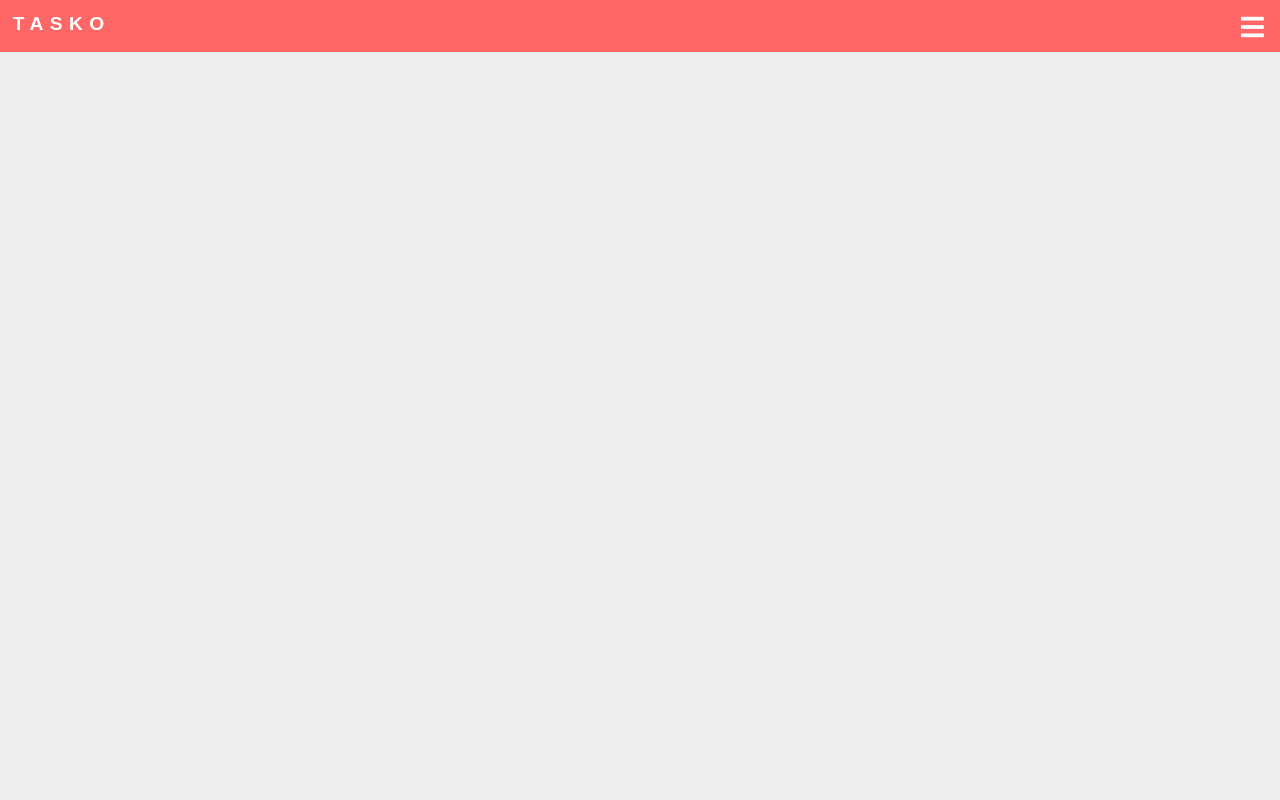
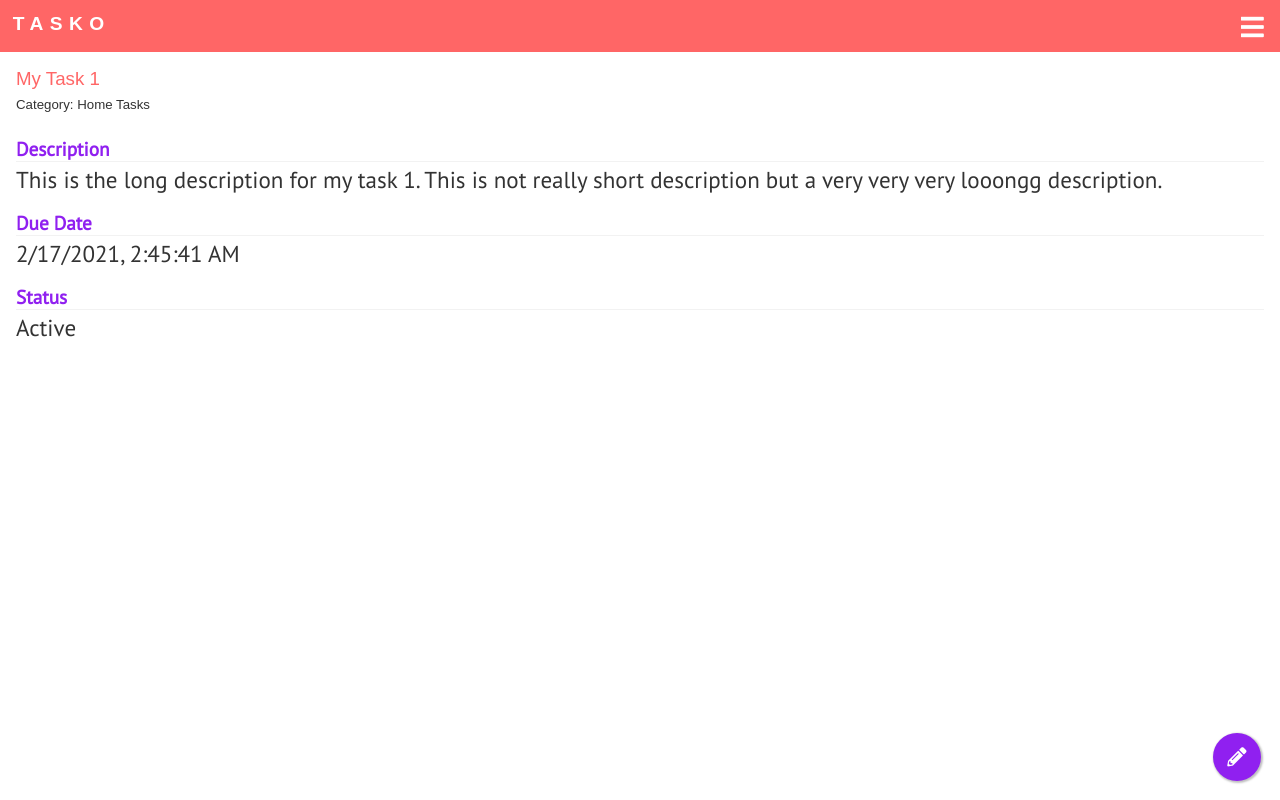
Before and after one commit to cod3rboy/tasko, a Vue app: page /tasks/task1 in a window 1280 px wide. Built offline with nearby package versions, Linux system fonts and the light colour scheme; a web font is replaced by a local one.

Commit message:
Change Log:- 1. Added TaskDetail page. 2. Added route for task detail page.

```diff
--- a/src/components/tasks/TaskList.vue
+++ b/src/components/tasks/TaskList.vue
@@ -4,6 +4,7 @@
       v-for="task in tasks"
       :key="task.id"
       :task-item="task"
+      @item-click="openTaskItem"
     ></task-list-item>
   </transition-group>
 </template>
@@ -15,6 +16,11 @@ export default {
   props: ["categoryId", "tasks"],
   components: {
     TaskListItem,
+  },
+  methods: {
+    openTaskItem(taskItem) {
+      console.log(taskItem);
+    },
   },
 };
 </script>
--- a/src/components/tasks/TaskListItem.vue
+++ b/src/components/tasks/TaskListItem.vue
@@ -1,13 +1,13 @@
 <template>
   <li>
     <base-card padding="0">
-      <div class="flex-container">
+      <div class="flex-container" @click="$emit('item-click', taskItem)">
         <base-checkbox
           :checked="taskItem.finished"
           @check-change="setTaskStatus"
           @click.stop
         ></base-checkbox>
-        <div class="detail" tabindex="0">
+        <div class="detail">
           <div class="title">{{ taskItem.title }}</div>
           <div class="date">Due Date : {{ dueDate }}</div>
         </div>
@@ -18,6 +18,7 @@
 
 <script>
 export default {
+  emits: ["item-click"],
   props: ["taskItem"],
   computed: {
     dueDate() {
@@ -57,6 +58,7 @@ export default {
 }
 .flex-container > .detail {
   flex: 1 1 auto;
+  outline: none;
 }
 .detail .title {
   color: var(--color-accent);
--- a/src/components/ui/BaseFloatButton.vue
+++ b/src/components/ui/BaseFloatButton.vue
@@ -67,6 +67,7 @@ export default {
   overflow: hidden;
   outline: none;
   box-shadow: 1px 1px 2px 1px rgba(0, 0, 0, 0.25);
+  cursor: pointer;
 }
 .fab:hover {
   filter: brightness(1.2);
--- a/src/pages/NewTask.vue
+++ b/src/pages/NewTask.vue
@@ -34,7 +34,7 @@
           {{ dateValidation.invalidMessage }}
         </p>
       </div>
-      <base-float-button alt-text="Create" icon-code="f0c7"></base-float-button>
+      <base-float-button alt-text="Save Task" icon-code="f0c7"></base-float-button>
     </form>
   </base-page>
 </template>
--- /dev/null
+++ b/src/pages/TaskDetail.vue
@@ -0,0 +1,78 @@
+<template>
+  <base-page :title="task.title" :subtitle="subtitle">
+    <div class="field">
+      <label>Description</label>
+      <div class="value" v-if="task.description !== ''">
+        {{ task.description }}
+      </div>
+      <div class="value" v-else>
+        <i>No Description</i>
+      </div>
+    </div>
+    <div class="field">
+      <label>Due Date</label>
+      <div class="value">{{ dueDate }}</div>
+    </div>
+    <div class="field">
+      <label>Status</label>
+      <div class="value">{{ taskStatus }}</div>
+    </div>
+    <base-float-button
+      alt-text="Edit Task"
+      icon-code="f303"
+    ></base-float-button>
+  </base-page>
+</template>
+
+<script>
+export default {
+  props: ["taskId"],
+  data() {
+    // Initializing task and category
+    const task = this.$store.getters["task/tasks"].find(
+      (t) => t.id === this.taskId
+    );
+    const category = this.$store.getters["category/categories"].find(
+      (c) => c.id === task.category
+    );
+    return {
+      task,
+      category,
+    };
+  },
+  computed: {
+    subtitle() {
+      return "Category: " + this.category.name;
+    },
+    dueDate() {
+      return new Date(this.task.dueDate).toLocaleString();
+    },
+    taskStatus() {
+      const now = new Date().getTime();
+      if (this.task.finished) {
+        return "Finished";
+      } else if (this.task.dueDate > now) {
+        return "Active";
+      } else {
+        return "Missed";
+      }
+    },
+  },
+};
+</script>
+
+<style scoped>
+.field:not(:first-child) {
+  margin: 0.8em 0;
+}
+.field > label {
+  font-size: 1.5rem;
+  color: var(--color-accent);
+  font-weight: bold;
+}
+.field > .value {
+  font-size: 1.8rem;
+  padding: 0.25rem 0.25rem 0.25rem 0;
+  border-top: 1px solid rgba(0,0,0,0.05);
+}
+</style>
--- a/src/router.js
+++ b/src/router.js
@@ -4,6 +4,7 @@ import ActiveTasks from "./pages/ActiveTasks.vue";
 import TheTabLayout from "./components/layout/TheTabLayout.vue";
 import FinishedTasks from "./pages/FinishedTasks.vue";
 import MissedTasks from "./pages/MissedTasks.vue";
+import TaskDetail from "./pages/TaskDetail.vue";
 
 const router = createRouter({
   history: createWebHistory(),
@@ -46,6 +47,12 @@ const router = createRouter({
       ],
       props: true,
     },
+    {
+      path: "/tasks/:taskId",
+      name: "task-detail",
+      component: TaskDetail,
+      props: true,
+    },
   ],
 });
 export default router;
--- a/src/store/task/index.js
+++ b/src/store/task/index.js
@@ -91,8 +91,7 @@ export default {
         {
           id: "task10",
           title: "My Task 10",
-          description:
-            "This is the long description for my task 10. This is not really short description but a very very very looongg description.",
+          description: "",
           dueDate: new Date().getTime() + 1000 * 60 * 20, // 20 mins from now
           finished: false,
           category: "c1",
```
